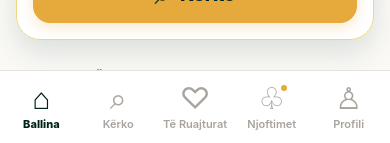
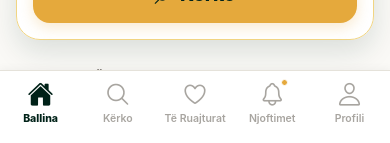
Before and after one commit to 2EuroGang/appweb, a React Native app: screen / in a window 390 px wide. Shown: the part 698-841 px from the top of the page. Built offline with nearby package versions, Linux system fonts and the light colour scheme.

Commit message:
feat: add safe-area bottom navigation with real icons

```diff
--- a/App.tsx
+++ b/App.tsx
@@ -1,21 +1,38 @@
 import { useState } from 'react';
-import { Pressable, SafeAreaView, StyleSheet, Text, View } from 'react-native';
+import { Pressable, StyleSheet, Text, View } from 'react-native';
+import { Ionicons } from '@expo/vector-icons';
+import { SafeAreaProvider, useSafeAreaInsets } from 'react-native-safe-area-context';
 import { HomeScreen } from './src/screens/HomeScreen';
 import { ResultsScreen } from './src/screens/ResultsScreen';
 import { colors } from './src/theme';
 
 type Tab = 'home' | 'search' | 'saved' | 'notifications' | 'profile';
 
-const tabs: Array<{ key: Tab; icon: string; labelHome: string; labelOther: string }> = [
-  { key: 'home', icon: '⌂', labelHome: 'Ballina', labelOther: 'Kreu' },
-  { key: 'search', icon: '⌕', labelHome: 'Kërko', labelOther: 'Kërko' },
-  { key: 'saved', icon: '♡', labelHome: 'Të Ruajturat', labelOther: 'Të Ruajturat' },
-  { key: 'notifications', icon: '♧', labelHome: 'Njoftimet', labelOther: 'Njoftimet' },
-  { key: 'profile', icon: '♙', labelHome: 'Profili', labelOther: 'Profili' },
+const tabs: Array<{
+  key: Tab;
+  icon: keyof typeof Ionicons.glyphMap;
+  iconActive: keyof typeof Ionicons.glyphMap;
+  labelHome: string;
+  labelOther: string;
+}> = [
+  { key: 'home', icon: 'home-outline', iconActive: 'home', labelHome: 'Ballina', labelOther: 'Kreu' },
+  { key: 'search', icon: 'search-outline', iconActive: 'search', labelHome: 'Kërko', labelOther: 'Kërko' },
+  { key: 'saved', icon: 'heart-outline', iconActive: 'heart', labelHome: 'Të Ruajturat', labelOther: 'Të Ruajturat' },
+  { key: 'notifications', icon: 'notifications-outline', iconActive: 'notifications', labelHome: 'Njoftimet', labelOther: 'Njoftimet' },
+  { key: 'profile', icon: 'person-outline', iconActive: 'person', labelHome: 'Profili', labelOther: 'Profili' },
 ];
 
 export default function App() {
+  return (
+    <SafeAreaProvider>
+      <AppShell />
+    </SafeAreaProvider>
+  );
+}
+
+function AppShell() {
   const [tab, setTab] = useState<Tab>('home');
+  const insets = useSafeAreaInsets();
 
   const content =
     tab === 'home' ? <HomeScreen onSearch={() => setTab('search')} /> :
@@ -28,52 +45,113 @@ export default function App() {
     </View>;
 
   return (
-    <SafeAreaView style={styles.root}>
+    <View style={styles.root}>
       <View style={styles.content}>{content}</View>
 
-      <View style={styles.tabBar}>
+      <View style={[styles.tabBar, { paddingBottom: Math.max(insets.bottom, 8), height: 68 + Math.max(insets.bottom, 8) }]}>
         {tabs.map((item) => {
           const active = tab === item.key;
           const label = tab === 'home' ? item.labelHome : item.labelOther;
+
           return (
-            <Pressable key={item.key} style={styles.tabButton} onPress={() => setTab(item.key)}>
+            <Pressable
+              key={item.key}
+              style={styles.tabButton}
+              onPress={() => setTab(item.key)}
+              android_ripple={{ color: 'rgba(15,56,44,0.06)', borderless: true }}
+            >
               <View style={styles.iconWrap}>
-                <Text style={[styles.tabIcon, active && styles.tabIconActive]}>{item.icon}</Text>
+                <Ionicons
+                  name={active ? item.iconActive : item.icon}
+                  size={26}
+                  color={active ? colors.forestDeep : '#A8A5A0'}
+                />
                 {item.key === 'notifications' ? <View style={styles.notifyDot} /> : null}
-                {active && item.key === 'search' ? <View style={styles.searchGoldDot} /> : null}
               </View>
-              <Text style={[styles.tabText, active && styles.tabTextActive]}>{label}</Text>
+              <Text style={[styles.tabText, active && styles.tabTextActive]} numberOfLines={1}>
+                {label}
+              </Text>
             </Pressable>
           );
         })}
       </View>
-    </SafeAreaView>
+    </View>
   );
 }
 
 const styles = StyleSheet.create({
-  root: { flex: 1, backgroundColor: colors.background },
-  content: { flex: 1 },
+  root: {
+    flex: 1,
+    backgroundColor: colors.background,
+  },
+  content: {
+    flex: 1,
+  },
   tabBar: {
-    height: 76,
-    backgroundColor: 'rgba(255,255,255,0.98)',
-    borderTopWidth: 1,
+    backgroundColor: '#FFFFFF',
+    borderTopWidth: StyleSheet.hairlineWidth,
     borderTopColor: colors.border,
     flexDirection: 'row',
+    alignItems: 'flex-start',
+    paddingTop: 8,
+    paddingHorizontal: 2,
+    shadowColor: '#000',
+    shadowOpacity: 0.04,
+    shadowRadius: 8,
+    shadowOffset: { width: 0, height: -2 },
+    elevation: 8,
+  },
+  tabButton: {
+    flex: 1,
+    minWidth: 0,
     alignItems: 'center',
-    justifyContent: 'space-around',
-    paddingHorizontal: 3,
-    paddingBottom: 3,
+    justifyContent: 'flex-start',
+    gap: 3,
   },
-  tabButton: { flex: 1, alignItems: 'center', justifyContent: 'center', gap: 3 },
-  iconWrap: { width: 34, height: 30, alignItems: 'center', justifyContent: 'center' },
-  tabIcon: { color: '#A9A39D', fontSize: 30, lineHeight: 31, fontWeight: '400' },
-  tabIconActive: { color: colors.forestDeep },
-  tabText: { color: '#A9A39D', fontSize: 11, fontWeight: '600' },
-  tabTextActive: { color: colors.forestDeep, fontWeight: '800' },
-  notifyDot: { position: 'absolute', right: 2, top: 1, width: 6, height: 6, borderRadius: 3, backgroundColor: colors.gold },
-  searchGoldDot: { position: 'absolute', bottom: -2, width: 5, height: 5, borderRadius: 3, backgroundColor: colors.gold },
-  placeholder: { flex: 1, alignItems: 'center', justifyContent: 'center', padding: 24 },
-  placeholderTitle: { color: colors.forest, fontFamily: 'Georgia', fontSize: 28, fontWeight: '700', marginBottom: 8 },
-  placeholderText: { color: colors.muted, fontWeight: '600', textAlign: 'center' },
+  iconWrap: {
+    width: 34,
+    height: 30,
+    alignItems: 'center',
+    justifyContent: 'center',
+  },
+  tabText: {
+    color: '#A8A5A0',
+    fontSize: 10.5,
+    lineHeight: 13,
+    fontWeight: '600',
+    textAlign: 'center',
+  },
+  tabTextActive: {
+    color: colors.forestDeep,
+    fontWeight: '800',
+  },
+  notifyDot: {
+    position: 'absolute',
+    right: 1,
+    top: 0,
+    width: 7,
+    height: 7,
+    borderRadius: 4,
+    backgroundColor: colors.gold,
+    borderWidth: 1,
+    borderColor: '#FFFFFF',
+  },
+  placeholder: {
+    flex: 1,
+    alignItems: 'center',
+    justifyContent: 'center',
+    padding: 24,
+  },
+  placeholderTitle: {
+    color: colors.forest,
+    fontFamily: 'Georgia',
+    fontSize: 28,
+    fontWeight: '700',
+    marginBottom: 8,
+  },
+  placeholderText: {
+    color: colors.muted,
+    fontWeight: '600',
+    textAlign: 'center',
+  },
 });
```
